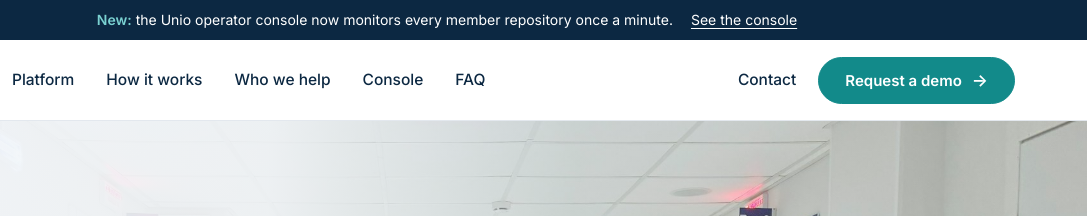
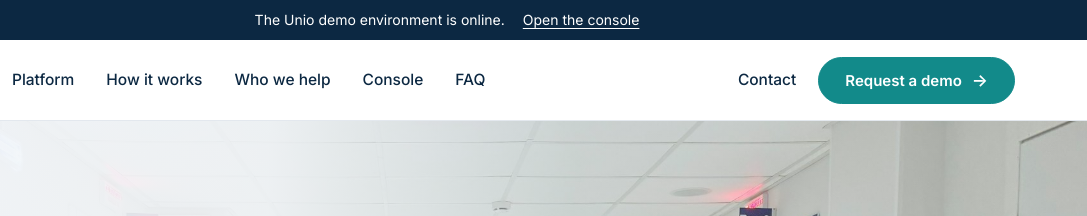
Before and after one commit to syntaric/unio-landing, a plain HTML site: page index.html in a window 1280 px wide. Shown: the top 216 px of the page, 193-1280 px from the left. Drawn offline with Linux system fonts and the light colour scheme.

Commit message:
banner change

```diff
--- a/index.html
+++ b/index.html
@@ -86,8 +86,8 @@
 <!-- ================= TOP BAR ================= -->
 <div class="topbar">
   <div class="container">
-    <span><strong>New:</strong> the Unio operator console now monitors every member repository once a minute.</span>
-    <a href="https://unio-console.syntaric.com/" target="_blank" rel="noopener">See the console</a>
+    <span>The Unio demo environment is online.</span>
+    <a href="https://unio-console.syntaric.com/" target="_blank" rel="noopener">Open the console</a>
   </div>
 </div>
 
```
